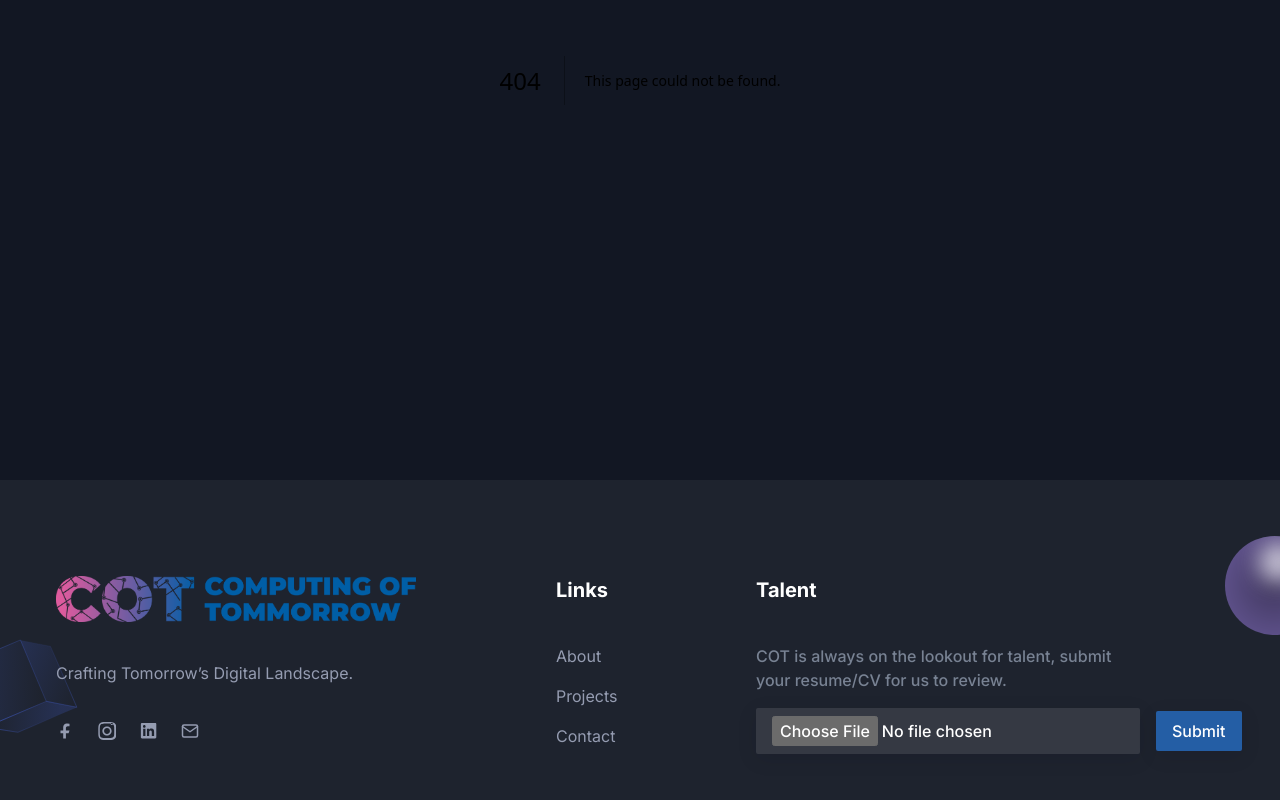
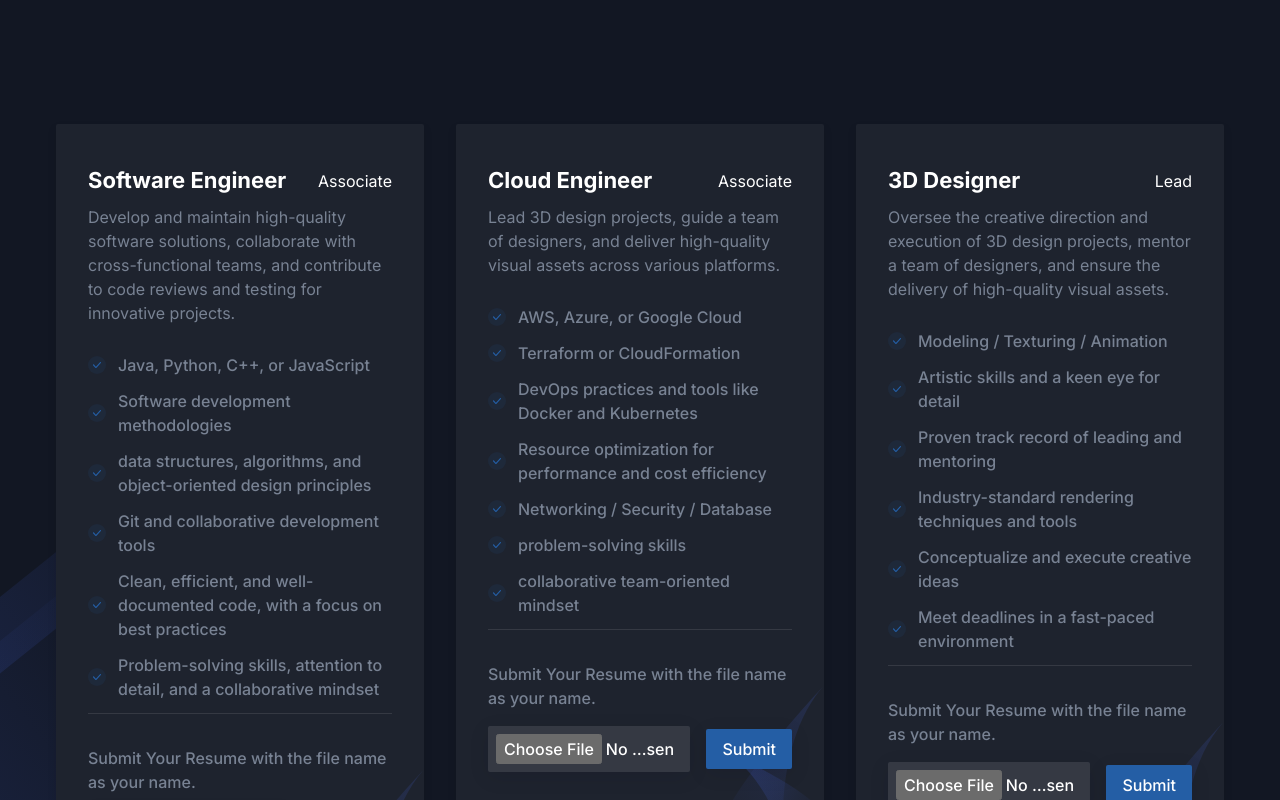
Before and after one commit to sameem786-blip/cot-web, a Next.js app: page /careers in a window 1280 px wide. Before the commit this address had no page. Shown: the part 320-1120 px from the top of the page. Built offline with nearby package versions, Linux system fonts and the light colour scheme.

Commit message:
careers page init

```diff
--- /dev/null
+++ b/src/app/careers/page.tsx
@@ -0,0 +1,27 @@
+import Breadcrumb from "@/components/Common/Breadcrumb";
+import Contact from "@/components/Contact";
+import NewsLatterBox from "@/components/Contact/NewsLatterBox";
+import Pricing from "@/components/Pricing";
+
+import { Metadata } from "next";
+
+export const metadata: Metadata = {
+  title: "Contact Page | Free Next.js Template for Startup and SaaS",
+  description: "This is Contact Page for Startup Nextjs Template",
+  // other metadata
+};
+
+const CareersPage = () => {
+  return (
+    <>
+      <Breadcrumb
+        pageName="Careers Page"
+        description="For any questions or to learn more about how Computing of Tomorrow (COT) can help your business, please contact us. We're ready to assist with your digital transformation needs."
+      />
+
+      <Pricing />
+    </>
+  );
+};
+
+export default CareersPage;
--- a/src/components/Header/menuData.tsx
+++ b/src/components/Header/menuData.tsx
@@ -25,5 +25,11 @@ const menuData: Menu[] = [
     path: "/contact",
     newTab: false,
   },
+  {
+    id: 4,
+    title: "Careers",
+    path: "/careers",
+    newTab: false,
+  },
 ];
 export default menuData;
--- a/src/components/Pricing/PricingBox.tsx
+++ b/src/components/Pricing/PricingBox.tsx
@@ -11,23 +11,40 @@ const PricingBox = (props: {
     <div className="w-full">
       <div className="relative z-10 rounded-sm bg-white px-8 py-10 shadow-three hover:shadow-one dark:bg-gray-dark dark:shadow-two dark:hover:shadow-gray-dark">
         <div className="flex items-center justify-between">
-          <h3 className="price mb-2 text-[32px] font-bold text-black dark:text-white">
-            $<span className="amount">{price}</span>
-            <span className="time text-lg font-medium text-body-color">
-              /{duration}
-            </span>
+          <h3 className="price mb-2 text-[22px] font-bold text-black dark:text-white">
+            <span className="amount">{price}</span>
           </h3>
-          <h4 className="mb-2 text-xl font-bold text-dark dark:text-white">
+          <h4 className="text-md mb-2 text-dark dark:text-white">
             {packageName}
           </h4>
         </div>
         <p className="mb-7 text-base text-body-color">{subtitle}</p>
-        <div className="mb-8 border-b border-body-color border-opacity-10 pb-8 dark:border-white dark:border-opacity-10">
-          <button className="flex w-full items-center justify-center rounded-sm bg-primary p-3 text-base font-semibold text-white transition duration-300 ease-in-out hover:bg-opacity-80 hover:shadow-signUp">
-            Start Free Trial
-          </button>
+
+        <div>{children}</div>
+        <div className="mb-8 border-t border-body-color border-opacity-10 pt-8 dark:border-white dark:border-opacity-10">
+          <p className="mb-4 text-base font-medium text-body-color">
+            Submit Your Resume with the file name as your name.
+          </p>
+          <form className="space-y-4">
+            <div className="flex flex-col sm:flex-row sm:items-center sm:space-x-4">
+              <div className="flex-grow sm:w-full sm:flex-grow-0">
+                <input
+                  id="file-input"
+                  type="file"
+                  className="w-full rounded-sm bg-black px-2 py-2 text-base font-medium text-white shadow-submit duration-300 hover:bg-black/90 dark:bg-white/10 dark:shadow-submit-dark dark:hover:bg-white/5"
+                />
+              </div>
+              <div className="mt-2 sm:mt-0 sm:flex-shrink-0">
+                <button
+                  type="submit"
+                  className="w-full rounded-sm bg-primary px-4 py-2 text-base font-medium text-white shadow-submit duration-300 hover:bg-primary/90 dark:shadow-submit-dark sm:w-auto"
+                >
+                  Submit
+                </button>
+              </div>
+            </div>
+          </form>
         </div>
-        <div>{children}</div>
         <div className="absolute bottom-0 right-0 z-[-1]">
           <svg
             width="179"
--- a/src/components/Pricing/index.tsx
+++ b/src/components/Pricing/index.tsx
@@ -10,15 +10,15 @@ const Pricing = () => {
   return (
     <section id="pricing" className="relative z-10 py-16 md:py-20 lg:py-28">
       <div className="container">
-        <SectionTitle
+        {/* <SectionTitle
           title="Simple and Affordable Pricing"
           paragraph="There are many variations of passages of Lorem Ipsum available but the majority have suffered alteration in some form."
           center
           width="665px"
-        />
+        /> */}
 
         <div className="w-full">
-          <div className="mb-8 flex justify-center md:mb-12 lg:mb-16">
+          {/* <div className="mb-8 flex justify-center md:mb-12 lg:mb-16">
             <span
               onClick={() => setIsMonthly(true)}
               className={`${
@@ -54,48 +54,97 @@ const Pricing = () => {
             >
               Yearly
             </span>
-          </div>
+          </div> */}
         </div>
 
         <div className="grid grid-cols-1 gap-x-8 gap-y-10 md:grid-cols-2 lg:grid-cols-3">
           <PricingBox
-            packageName="Lite"
-            price={isMonthly ? "40" : "120"}
+            packageName="Associate"
+            price="Software Engineer"
             duration={isMonthly ? "mo" : "yr"}
-            subtitle="Lorem ipsum dolor sit amet adiscing elit Mauris egestas enim."
+            subtitle="Develop and maintain high-quality software solutions, collaborate with cross-functional teams, and contribute to code reviews and testing for innovative projects."
           >
-            <OfferList text="All UI Components" status="active" />
-            <OfferList text="Use with Unlimited Projects" status="active" />
-            <OfferList text="Commercial Use" status="active" />
-            <OfferList text="Email Support" status="active" />
-            <OfferList text="Lifetime Access" status="inactive" />
-            <OfferList text="Free Lifetime Updates" status="inactive" />
+            <OfferList
+              text="Java, Python, C++, or JavaScript"
+              status="active"
+            />
+            <OfferList
+              text="Software development methodologies"
+              status="active"
+            />
+            <OfferList
+              text="data structures, algorithms, and object-oriented design principles"
+              status="active"
+            />
+            <OfferList
+              text="Git and collaborative development tools"
+              status="active"
+            />
+            <OfferList
+              text="Clean, efficient, and well-documented code, with a focus on best practices"
+              status="active"
+            />
+            <OfferList
+              text="Problem-solving skills, attention to detail, and a collaborative mindset"
+              status="active"
+            />
           </PricingBox>
           <PricingBox
-            packageName="Basic"
-            price={isMonthly ? "399" : "789"}
+            packageName="Associate"
+            price="Cloud Engineer"
             duration={isMonthly ? "mo" : "yr"}
-            subtitle="Lorem ipsum dolor sit amet adiscing elit Mauris egestas enim."
+            subtitle="Lead 3D design projects, guide a team of designers, and deliver high-quality visual assets across various platforms."
           >
-            <OfferList text="All UI Components" status="active" />
-            <OfferList text="Use with Unlimited Projects" status="active" />
-            <OfferList text="Commercial Use" status="active" />
-            <OfferList text="Email Support" status="active" />
-            <OfferList text="Lifetime Access" status="active" />
-            <OfferList text="Free Lifetime Updates" status="inactive" />
+            <OfferList text="AWS, Azure, or Google Cloud" status="active" />
+            <OfferList text="Terraform or CloudFormation" status="active" />
+            <OfferList
+              text="DevOps practices and tools like Docker and Kubernetes"
+              status="active"
+            />
+            <OfferList
+              text="Resource optimization for performance and cost efficiency"
+              status="active"
+            />
+            <OfferList
+              text="Networking / Security / Database"
+              status="active"
+            />
+            <OfferList text="problem-solving skills" status="active" />
+            <OfferList
+              text="collaborative team-oriented mindset"
+              status="active"
+            />
           </PricingBox>
           <PricingBox
-            packageName="Plus"
-            price={isMonthly ? "589" : "999"}
+            packageName="Lead"
+            price="3D Designer"
             duration={isMonthly ? "mo" : "yr"}
-            subtitle="Lorem ipsum dolor sit amet adiscing elit Mauris egestas enim."
+            subtitle="Oversee the creative direction and execution of 3D design projects, mentor a team of designers, and ensure the delivery of high-quality visual assets."
           >
-            <OfferList text="All UI Components" status="active" />
-            <OfferList text="Use with Unlimited Projects" status="active" />
-            <OfferList text="Commercial Use" status="active" />
-            <OfferList text="Email Support" status="active" />
-            <OfferList text="Lifetime Access" status="active" />
-            <OfferList text="Free Lifetime Updates" status="active" />
+            <OfferList
+              text="Modeling / Texturing / Animation"
+              status="active"
+            />
+            <OfferList
+              text="Artistic skills and a keen eye for detail"
+              status="active"
+            />
+            <OfferList
+              text="Proven track record of leading and mentoring"
+              status="active"
+            />
+            <OfferList
+              text="Industry-standard rendering techniques and tools"
+              status="active"
+            />
+            <OfferList
+              text="Conceptualize and execute creative ideas"
+              status="active"
+            />
+            <OfferList
+              text="Meet deadlines in a fast-paced environment"
+              status="active"
+            />
           </PricingBox>
         </div>
       </div>
```
